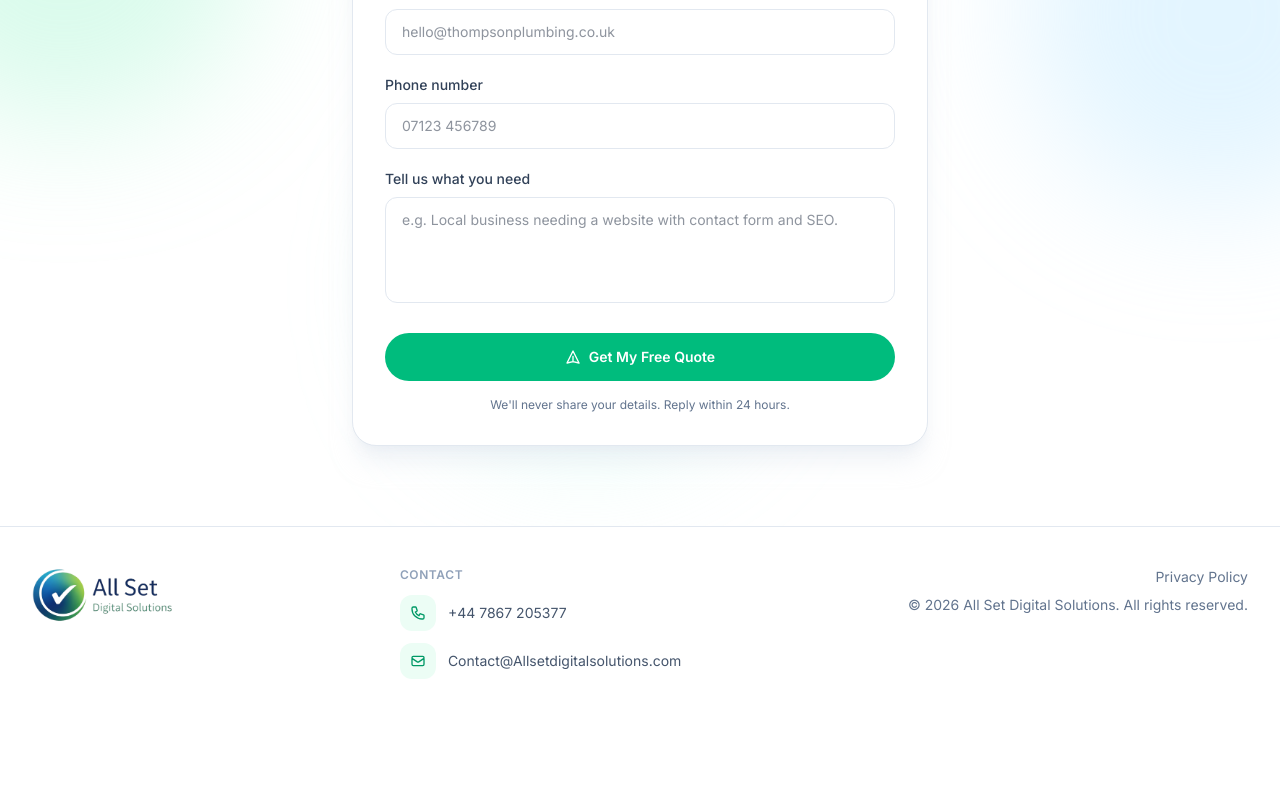
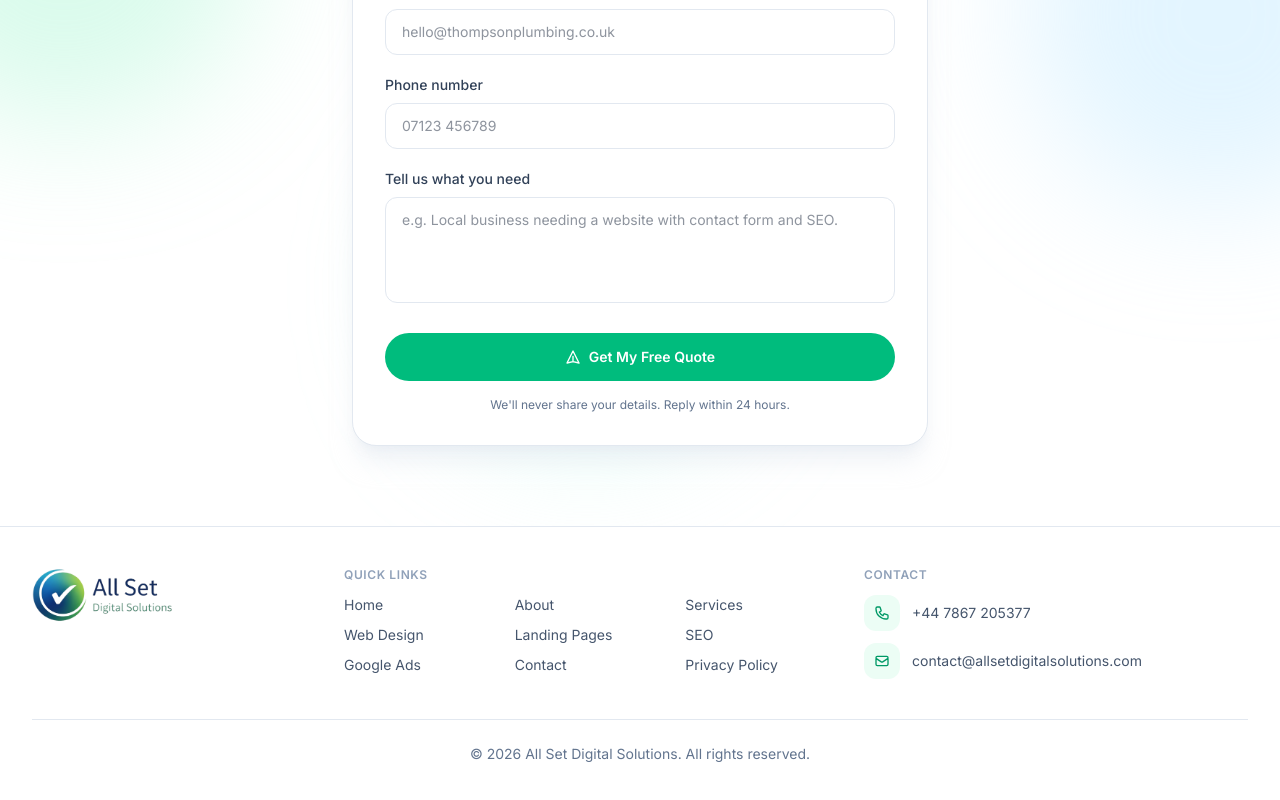
Before and after one commit to Naseef-Nusky/Allset-Digital-Solution-Website, a React (Vite) app: page / in a window 1280 px wide. Shown: the part 3824-4624 px from the top of the page. Before the commit the page ends 4543 px from the top, so only its background shows below. Built offline with nearby package versions, Linux system fonts and the light colour scheme.

Commit message:
latest updates

```diff
--- a/src/components/Footer.jsx
+++ b/src/components/Footer.jsx
@@ -1,32 +1,56 @@
 import { Link } from 'react-router-dom'
 import { MailIcon, PhoneIcon } from './Icons'
-import { EMAIL, EMAIL_HREF, PHONE, PHONE_HREF } from '../data/siteData'
+import { EMAIL, EMAIL_HREF, navLinks, PHONE, PHONE_HREF } from '../data/siteData'
 
 export default function Footer() {
   return (
     <footer className="border-t border-slate-200 bg-white">
       <div className="mx-auto max-w-7xl px-4 py-10 sm:px-6 lg:px-8">
-        <div className="flex flex-col gap-8 lg:flex-row lg:items-start lg:justify-between">
-          <Link to="/" className="shrink-0">
+        <div className="grid gap-10 sm:grid-cols-2 lg:grid-cols-12 lg:gap-8">
+          <Link to="/" className="shrink-0 sm:col-span-2 lg:col-span-3">
             <img src="/logo.png" alt="All Set Digital Solutions" className="h-14 w-auto" />
           </Link>
 
-          <div className="space-y-3">
+          <div className="space-y-3 sm:col-span-2 lg:col-span-5">
+            <p className="text-xs font-semibold uppercase tracking-wider text-slate-400">
+              Quick Links
+            </p>
+            <nav className="grid grid-cols-2 gap-x-6 gap-y-2.5 min-[480px]:grid-cols-3 lg:grid-cols-2 xl:grid-cols-3">
+              {navLinks.map((link) => (
+                <Link
+                  key={link.to}
+                  to={link.to}
+                  className="text-sm text-slate-600 transition hover:text-emerald-600"
+                >
+                  {link.label}
+                </Link>
+              ))}
+              <Link
+                to="/privacy-policy"
+                className="text-sm text-slate-600 transition hover:text-emerald-600"
+              >
+                Privacy Policy
+              </Link>
+            </nav>
+          </div>
+
+          <div className="space-y-3 sm:col-span-2 lg:col-span-4">
             <p className="text-xs font-semibold uppercase tracking-wider text-slate-400">
               Contact
             </p>
+            <div className="flex flex-col gap-3 sm:flex-row sm:flex-wrap lg:flex-col xl:flex-row xl:flex-wrap">
               <a
                 href={PHONE_HREF}
-              className="flex items-center gap-3 text-sm text-slate-600 transition hover:text-emerald-600"
+                className="flex min-w-0 items-center gap-3 text-sm text-slate-600 transition hover:text-emerald-600"
               >
                 <span className="flex h-9 w-9 shrink-0 items-center justify-center rounded-xl bg-emerald-50 text-emerald-600">
                   <PhoneIcon className="h-4 w-4" />
                 </span>
-              {PHONE}
+                <span className="whitespace-nowrap">{PHONE}</span>
               </a>
               <a
                 href={EMAIL_HREF}
-              className="flex items-center gap-3 text-sm text-slate-600 transition hover:text-emerald-600"
+                className="flex min-w-0 items-center gap-3 text-sm text-slate-600 transition hover:text-emerald-600"
               >
                 <span className="flex h-9 w-9 shrink-0 items-center justify-center rounded-xl bg-emerald-50 text-emerald-600">
                   <MailIcon className="h-4 w-4" />
@@ -34,13 +58,11 @@ export default function Footer() {
                 <span className="break-all">{EMAIL}</span>
               </a>
             </div>
+          </div>
+        </div>
 
-          <div className="flex flex-col gap-2 text-sm text-slate-500 lg:items-end">
-            <Link to="/privacy-policy" className="transition hover:text-emerald-600">
-              Privacy Policy
-            </Link>
+        <div className="mt-10 border-t border-slate-200 pt-6 text-center text-sm text-slate-500">
           <p>© 2026 All Set Digital Solutions. All rights reserved.</p>
-          </div>
         </div>
       </div>
     </footer>
--- a/src/data/siteData.js
+++ b/src/data/siteData.js
@@ -11,7 +11,7 @@ export const pageBanners = {
 
 export const PHONE = '+44 7867 205377'
 export const PHONE_HREF = 'tel:+447867205377'
-export const EMAIL = 'Contact@Allsetdigitalsolutions.com'
+export const EMAIL = 'contact@allsetdigitalsolutions.com'
 export const EMAIL_HREF = 'mailto:contact@allsetdigitalsolutions.com'
 export const ADDRESS = 'The Townhouse, 114 – 116 Fore Street, Hertford, SG14 1AJ'
 
```
Lines whose indentation alone changed are shown as unchanged.
